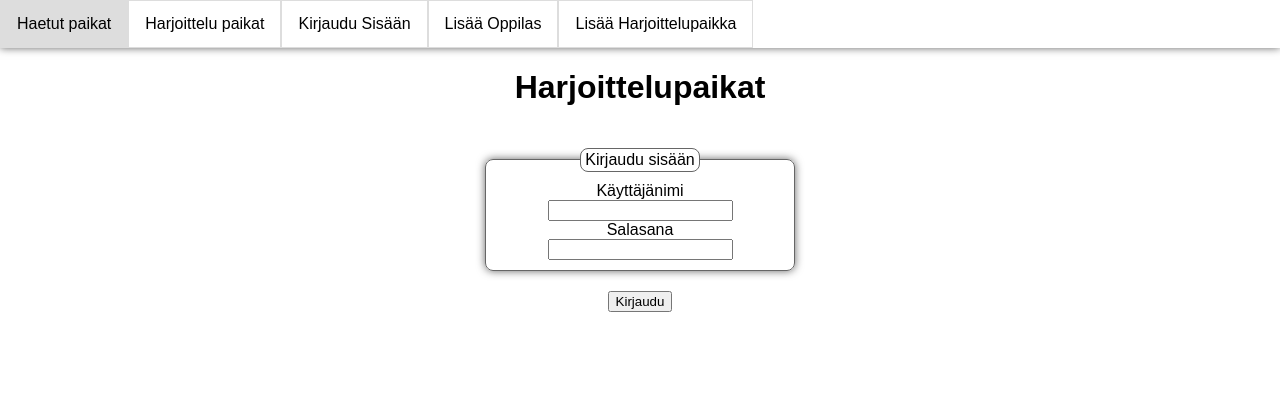
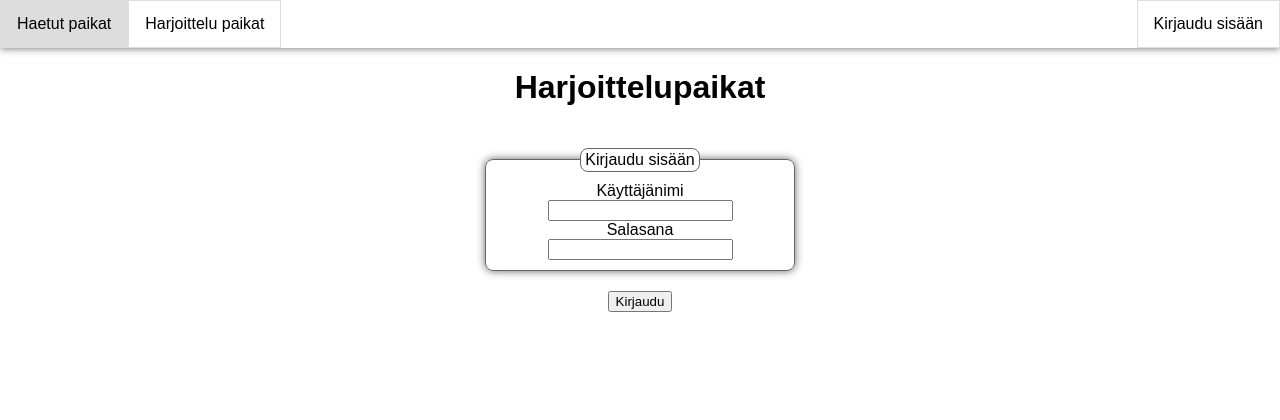
Before and after one commit to juusokoivisto/harjoittelupaikka, a PHP site: page /kirjaudu.php in a window 1280 px wide. Shown: the top 420 px of the page. Run offline with PHP 8.4, Linux system fonts and the light colour scheme.

Commit message:
parempi nav bar

```diff
--- /dev/null
+++ b/footer.php
@@ -0,0 +1,7 @@
+<footer>
+    <p class="footer-text">Tekijä:
+        <a href="mailto:juuso.koivisto@student.kpedu.fi">
+            Juuso Koivisto
+        </a>
+    </p>
+</footer>
--- /dev/null
+++ b/header.php
@@ -0,0 +1,17 @@
+<header>
+    <nav>
+        <ul class="navbar">
+            <li><a href="./index.php">Haetut paikat</a></li>
+            <li><a href="./paikat.php">Harjoittelu paikat</a></li>
+            <?php if (isset($_SESSION["tunnus"])): ?>
+                <li><a href='./lisaa-oppilas.php'>Lisää Oppilas</a></li>
+                <li><a href='./lisaa-harkkapaikka.php'>Lisää Harjoittelupaikka</a></li>
+
+                <li class="navbar-right"><a href='./logout.php'>Kirjaudu ulos</a></li>
+            <?php else : ?>
+                <li class="navbar-right"><a href='./kirjaudu.php'>Kirjaudu sisään</a></li>
+            <?php endif; ?>
+        </ul>
+    </nav>
+    <h1>Harjoittelupaikat</h1>
+</header>
--- a/kirjaudu.php
+++ b/kirjaudu.php
@@ -11,18 +11,7 @@ include "connect.php";
     <title>Kirjaudu sisään</title>
 </head>
 <body>
-    <header>
-        <nav>
-            <ul class="horizontal-nav">
-                <li><a href="./index.php">Haetut paikat</a></li>
-                <li><a href="./paikat.php">Harjoittelu paikat</a></li>
-                <li><a href="./kirjaudu.php">Kirjaudu Sisään</a></li>
-                <li><a href="./lisaa-oppilas.php">Lisää Oppilas</a></li>
-                <li><a href="./lisaa-harkkapaikka.php">Lisää Harjoittelupaikka</a></li>
-            </ul>
-        </nav>
-        <h1>Harjoittelupaikat</h1>
-    </header>
+    <?php include "header.php"; ?>
 
     <main>
         <section>
@@ -41,12 +30,6 @@ include "connect.php";
         </section>
     </main>
 
-    <footer>
-        <p class="footer-text">Tekijä:
-            <a href="mailto:juuso.koivisto@student.kpedu.fi">
-                Juuso Koivisto
-            </a>
-        </p>
-    </footer>
+    <?php include "footer.php"; ?>
 </body>
 </html>
--- a/luku.php
+++ b/luku.php
@@ -4,8 +4,8 @@ $result = $conn->query($sql);
 
 if ($result->num_rows > 0) {
     while ($row = $result->fetch_assoc()){
-        $ruokaraha = ($row["ruokaraha"] == "off" ? "Ei makseta" : "Maksetaan");
-        $status = ($row["status"] == "v_hakemassa" ? "Hakemassa" : "Saanut paikan");
+        $ruokaraha = $row["ruokaraha"] == "off" ? "Ei makseta" : "Maksetaan";
+        $status = $row["status"] == "v_hakemassa" ? "Hakemassa" : "Saanut paikan";
 
         echo "<tr>";
         echo "<td class='sticky-element'>" . ($row["nimi"] ?: "-") . "</td>";
--- a/style.css
+++ b/style.css
@@ -20,33 +20,6 @@ main {
 
 table {
     border-collapse: collapse;
-}
-
-.horizontal-nav {
-    display: block;
-    overflow-x: auto;
-    white-space: nowrap;
-
-    list-style-type: none;
-    margin: 0;
-    padding: 0;
-    display: flex;
-    box-shadow: 0 0 8px #666;
-}
-
-.horizontal-nav > li a {
-    display: block;
-    color: black;
-    padding: 14px 16px;
-    text-decoration: none;
-}
-
-.horizontal-nav > li a {
-    border: 1px solid #dddddd;
-}
-
-.horizontal-nav > li a:hover {
-    background-color: #dddddd;
 }
 
 .centered-table {
@@ -130,3 +103,30 @@ tr:nth-child(even) {
     border: 1px solid #666;
     border-radius: 8px;
 }
+
+.navbar {
+    list-style-type: none;
+    display: flex;
+
+    margin: 0;
+    padding: 0;
+
+    box-shadow: 0 0 8px #666;
+}
+
+.navbar li a {
+    display: block;
+    color: black;
+    padding: 14px 16px;
+    text-decoration: none;
+
+    border: 1px solid #dddddd;
+}
+
+.navbar li a:hover {
+    background-color: #dddddd;
+}
+
+.navbar-right {
+    margin-left: auto;
+}
```
Also changed, not shown: index.php (+2 -19 lines), lisaa-harkkapaikka.php (+7 -19 lines), lisaa-oppilas.php (+7 -20 lines), logout.php (added, +7 -0 lines), paikat.php (+2 -15 lines).
